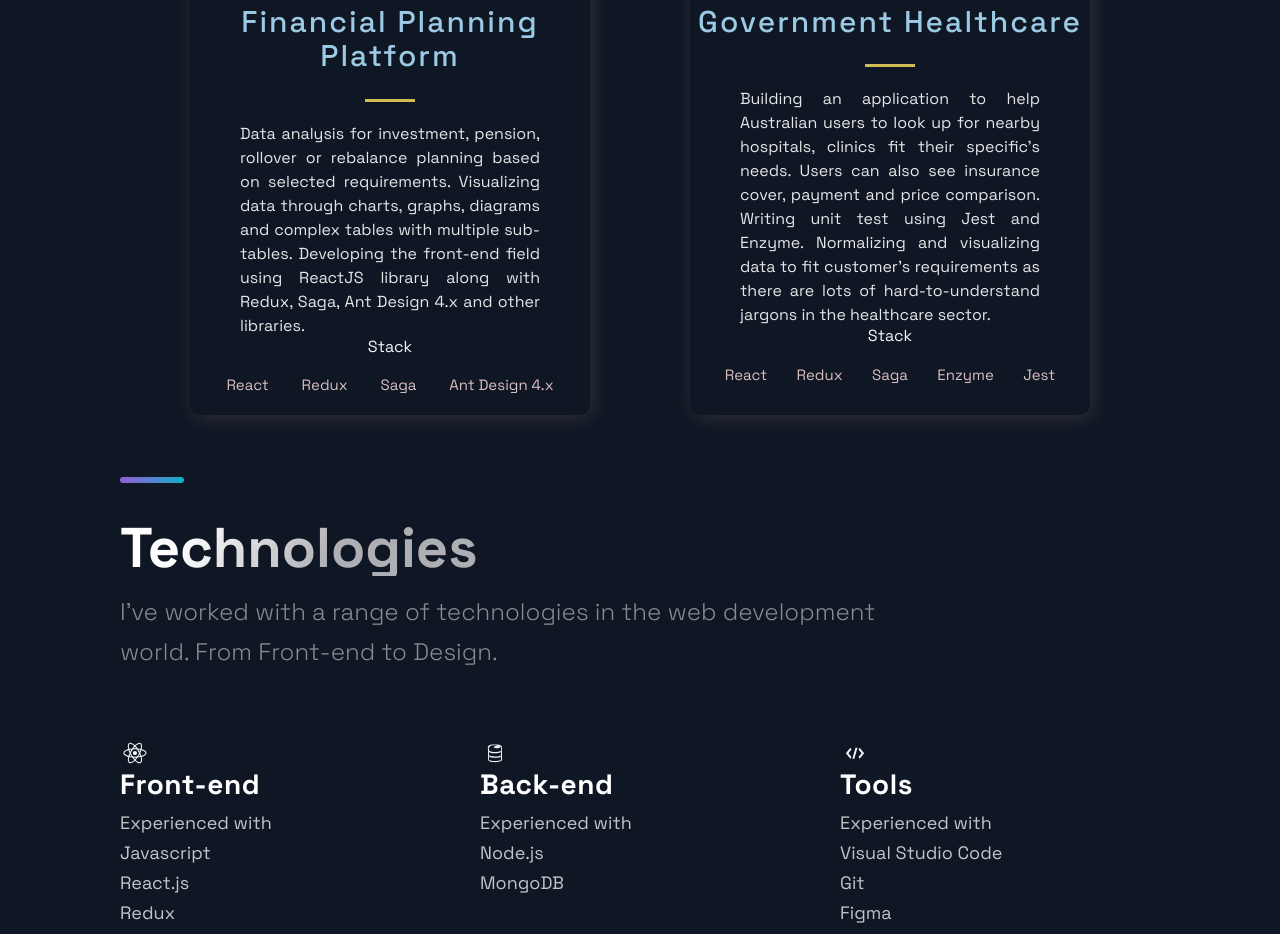
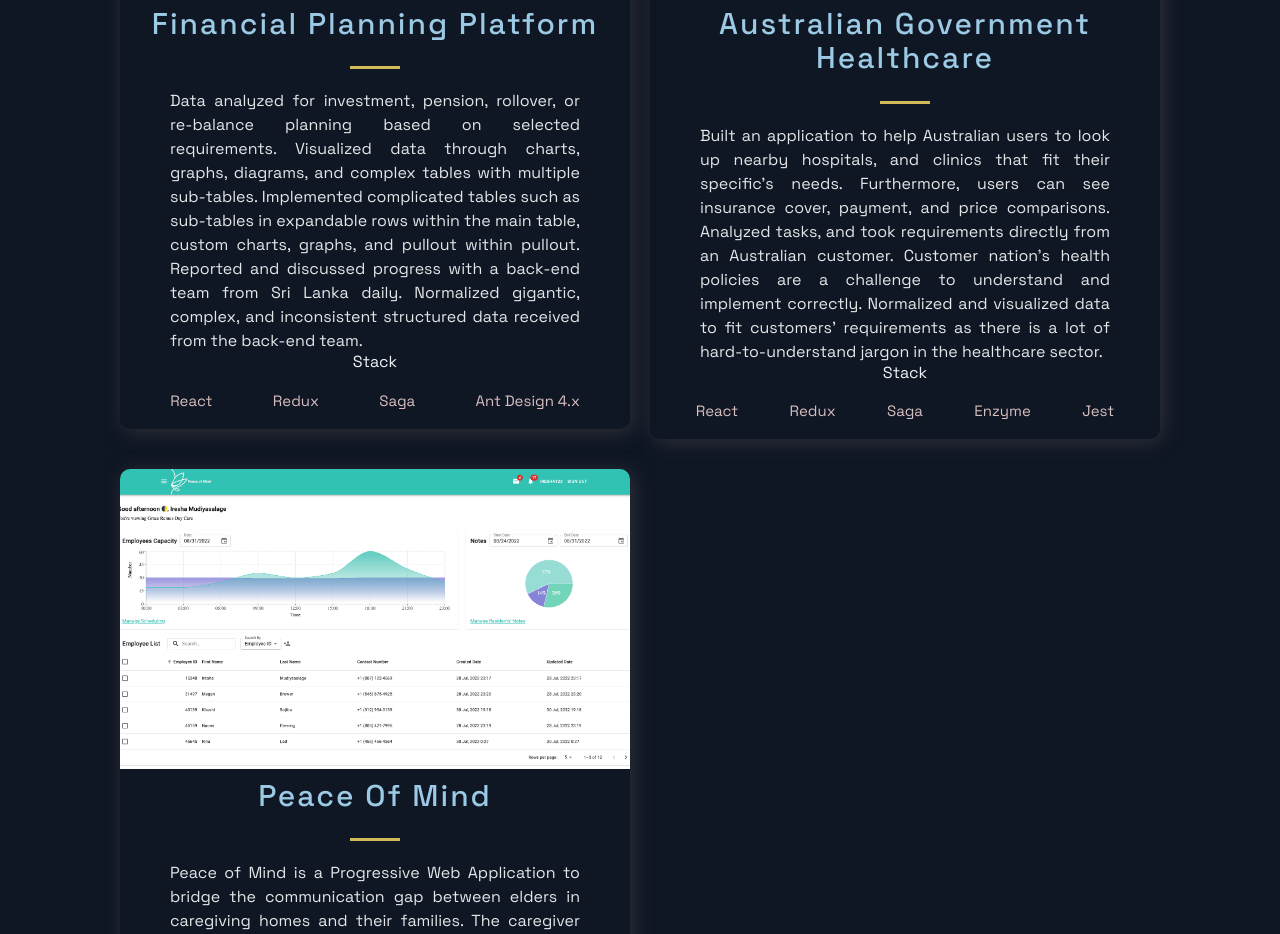
Before and after one commit to quandarealest/Porfolio, a Next.js app: page / in a window 1280 px wide. Shown: the part 1160-2094 px from the top of the page. Built offline with nearby package versions, Linux system fonts and the light colour scheme.

Commit message:
update new info for portfolio

```diff
--- a/src/components/Acomplishments/Acomplishments.js
+++ b/src/components/Acomplishments/Acomplishments.js
@@ -5,7 +5,7 @@ import { Box, Boxes, BoxNum, BoxText } from './AcomplishmentsStyles';
 
 const data = [
   { number: 7, text: 'IELTS band issued by Cambridge' },
-  { number: 2, text: 'Years of experience', },
+  { number: 6, text: 'Years of experience', },
 ];
 
 const Acomplishments = () => (
--- a/src/components/Header/Header.js
+++ b/src/components/Header/Header.js
@@ -48,7 +48,7 @@ const Header = () => (
       <SocialIcons href="https://linkedin.com/in/quanbkm">
         <AiFillLinkedin size='3rem' />
       </SocialIcons>
-      <SocialIcons href="https://instagram.com/notquanbui">
+      <SocialIcons href="https://www.figma.com/@quanb">
         <AiFillInstagram size='3rem' />
       </SocialIcons>
     </Div3>
--- a/src/components/Projects/Projects.js
+++ b/src/components/Projects/Projects.js
@@ -5,7 +5,7 @@ import { Section, SectionDivider, SectionTitle } from '../../styles/GlobalCompon
 import { projects } from '../../constants/constants';
 
 const Projects = () => (
-  <Section nopadding id="projects">
+  <Section id="projects">
     <SectionDivider />
     <SectionTitle main>
       Projects
@@ -33,14 +33,13 @@ const Projects = () => (
               ))}
             </TagList>
           </div>
-          {/* <UtilityList>
-            <ExternalLinks href={project.visit}>
-              Code
+          {project.link && (
+            <UtilityList>
+              <ExternalLinks href={project.link}>
+                Source
             </ExternalLinks>
-            <ExternalLinks href={project.source}>
-              Source
-            </ExternalLinks>
-          </UtilityList> */}
+            </UtilityList>
+          )}
         </BlogCard>
       ))}
     </GridContainer>
--- a/src/components/Projects/ProjectsStyles.js
+++ b/src/components/Projects/ProjectsStyles.js
@@ -11,8 +11,8 @@ export const Img = styled.img`
 export const GridContainer = styled.section`
 display: grid;
 grid-template-columns: repeat(auto-fill, minmax(400px, 1fr));
-padding: 3rem;
-place-items: center;
+// padding: 3rem;
+// place-items: center;
 column-gap: 2rem;
 row-gap: 3rem;
 @media ${(props) => props.theme.breakpoints.sm} {
@@ -27,8 +27,8 @@ export const BlogCard = styled.div`
   border-radius: 10px;
   box-shadow: 3px 3px 20px rgba(80, 78, 78, 0.5);
   text-align: center;
-  width: 400px;
-  height: 720px;
+  // width: 450px;
+  height: fit-content;
   @media ${(props) => props.theme.breakpoints.sm} {
     width: 100%;
     height: 780px;
--- a/src/components/Technologies/Technologies.js
+++ b/src/components/Technologies/Technologies.js
@@ -10,7 +10,7 @@ const Technologies = () => (
     <br />
     <SectionTitle>Technologies</SectionTitle>
     <SectionText>
-      I've worked with a range of technologies in the web development world. From Front-end to Design.
+      I've worked with a range of technologies in the web development world. From Front-end to Backend, Database and Design.
     </SectionText>
     <List>
       <ListItem>
@@ -22,17 +22,17 @@ const Technologies = () => (
           <ListParagraph>
             Experienced with
             <br />
-            Javascript
+            Javascript, HTML, CSS
             <br />
             React.js
             <br />
             Redux
             <br />
-            Saga
+            Redux-Saga/Redux Toolkit
             <br />
-            Ant Design
+            Ant Design/Material UI/Bootstrap
             <br />
-            MeteorJS
+            Meteor.js
             <br />
           </ListParagraph>
         </ListContainer>
@@ -48,7 +48,13 @@ const Technologies = () => (
             <br />
             Node.js
             <br />
+            Express.js
+            <br />
             MongoDB
+            <br />
+            MySQL
+            <br />
+            SQL/NoSQL
             <br />
           </ListParagraph>
         </ListContainer>
@@ -66,7 +72,13 @@ const Technologies = () => (
             <br />
             Git
             <br />
-            Figma
+            Figma/Zeplin
+            <br />
+            Mongo Atlas/Mongo Compass
+            <br />
+            MSSQL Server
+            <br />
+            Postman
             <br />
           </ListParagraph>
         </ListContainer>
--- a/src/components/TimeLine/TimeLine.js
+++ b/src/components/TimeLine/TimeLine.js
@@ -48,7 +48,7 @@ const Timeline = () => {
         About Me
       </SectionTitle>
       <SectionText>
-        Diligent software engineer with 2+ years experience in out-sourcing development. Working in a modern and advanced environment like Canada is my dream in the next 3 years. Hard-working, responsible, and studious are some of the characteristics I have been recognized by my superiors and colleagues.
+        Diligent software engineer with 6 years in the industry (2+ years experience in the out-sourcing field). Working in a modern, multi-cultural and advanced environment like Canada is my goal for the next 5 years. My superiors and coworkers have noted that I am diligent, responsible, and studious among other qualities.
       </SectionText>
       <CarouselContainer ref={carouselRef} onScroll={handleScroll}>
         <>
--- a/src/constants/constants.js
+++ b/src/constants/constants.js
@@ -1,16 +1,24 @@
 export const projects = [
   {
     title: 'Financial Planning Platform',
-    description: "Data analysis for investment, pension, rollover or rebalance planning based on selected requirements. Visualizing data through charts, graphs, diagrams and complex tables with multiple sub-tables. Developing the front-end field using ReactJS library along with Redux, Saga, Ant Design 4.x and other libraries.",
+    description: "Data analyzed for investment, pension, rollover, or re-balance planning based on selected requirements. Visualized data through charts, graphs, diagrams, and complex tables with multiple sub-tables. Implemented complicated tables such as sub-tables in expandable rows within the main table, custom charts, graphs, and pullout within pullout. Reported and discussed progress with a back-end team from Sri Lanka daily. Normalized gigantic, complex, and inconsistent structured data received from the back-end team.",
     image: '/images/financial.jpeg',
     tags: ['React', 'Redux', 'Saga', 'Ant Design 4.x'],
     id: 0,
   },
   {
-    title: 'Government Healthcare',
-    description: "Building an application to help Australian users to look up for nearby hospitals, clinics fit their specific’s needs. Users can also see insurance cover, payment and price comparison. Writing unit test using Jest and Enzyme. Normalizing and visualizing data to fit customer’s requirements as there are lots of hard-to-understand jargons in the healthcare sector.",
+    title: 'Australian Government Healthcare',
+    description: "Built an application to help Australian users to look up nearby hospitals, and clinics that fit their specific’s needs. Furthermore, users can see insurance cover, payment, and price comparisons. Analyzed tasks, and took requirements directly from an Australian customer. Customer nation’s health policies are a challenge to understand and implement correctly. Normalized and visualized data to fit customers’ requirements as there is a lot of hard-to-understand jargon in the healthcare sector.",
     image: '/images/healthcare.png',
     tags: ['React', 'Redux', 'Saga', 'Enzyme', 'Jest'],
+    id: 1,
+  },
+  {
+    title: 'Peace Of Mind',
+    description: "Peace of Mind is a Progressive Web Application to bridge the communication gap between elders in caregiving homes and their families. The caregiver will be responsible for updating the application with the status of each activity allocated to that elder. Both the communication between caregivers and immediate families and the elders’ actives will be react-time updated. On the other hand, Peace of Mind also acts as a CSM tool for the supervisor to assign/manage caregivers and residents living in the day cares.",
+    image: '/images/peaceofmind.png',
+    tags: ['React', 'Redux', 'JWT', 'socket.io', 'Express.js', 'Material UI'],
+    link: 'https://github.com/quandarealest/PeaceofMind',
     id: 1,
   },
 ];
@@ -18,6 +26,10 @@ export const projects = [
 export const TimeLineData = [
   { year: 2015, text: 'Freshman in FPT University', },
   { year: 2019, text: 'Worked as a junior developer in Zigvy Corp', },
+  { year: 2019, text: 'Earned a scholarship to re-present FPT University to do capstone project in Deakin Unversity, Australia', },
   { year: 2020, text: 'Joined NashTech Limited as a software developer', },
   { year: 2021, text: 'Started new journey in Confederation College in Canada', },
+  { year: 2021, text: 'Joined Walmart Canada as an associate', },
+  { year: 2022, text: 'Worked as a technician in college for a 4-month contract', },
+  { year: 2022, text: 'Graduated from Confederation College with 3.9 GPA overall', },
 ];
```
Also changed, not shown: public/images/peaceofmind.png (added).
